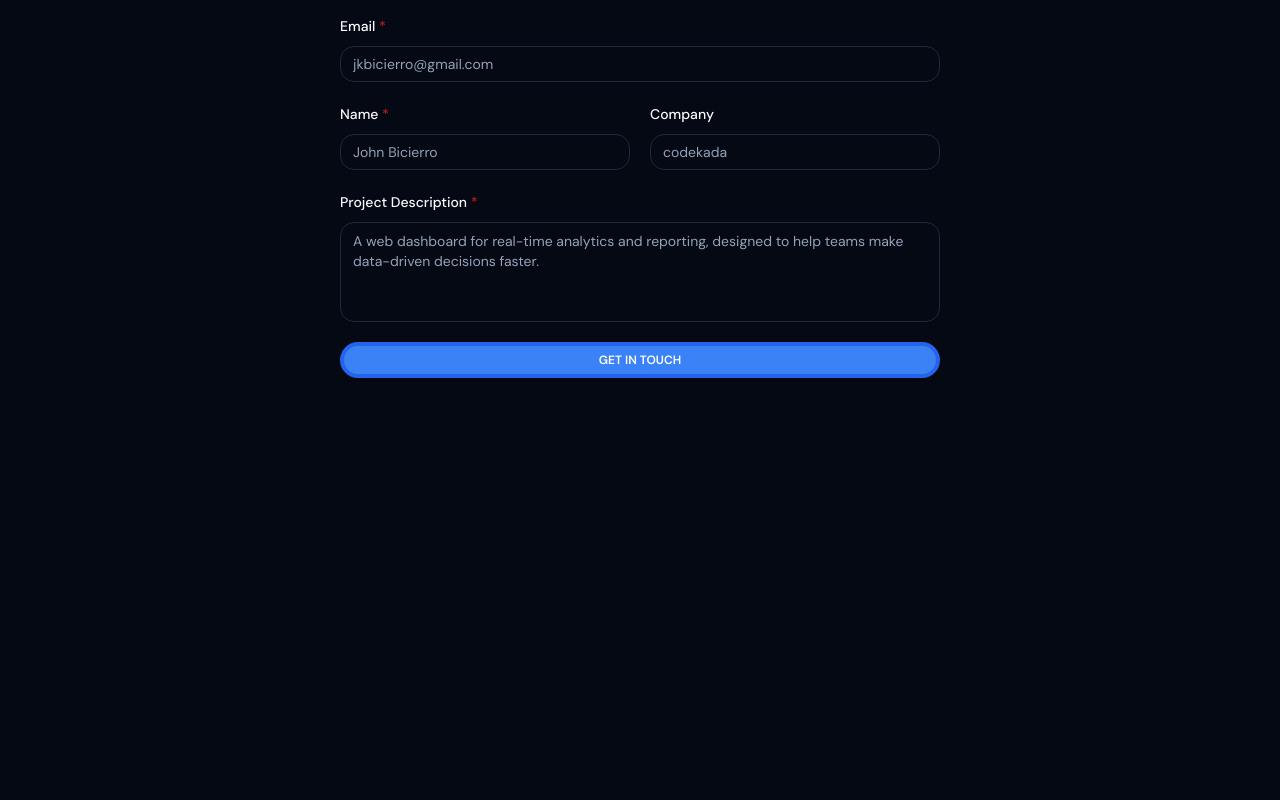
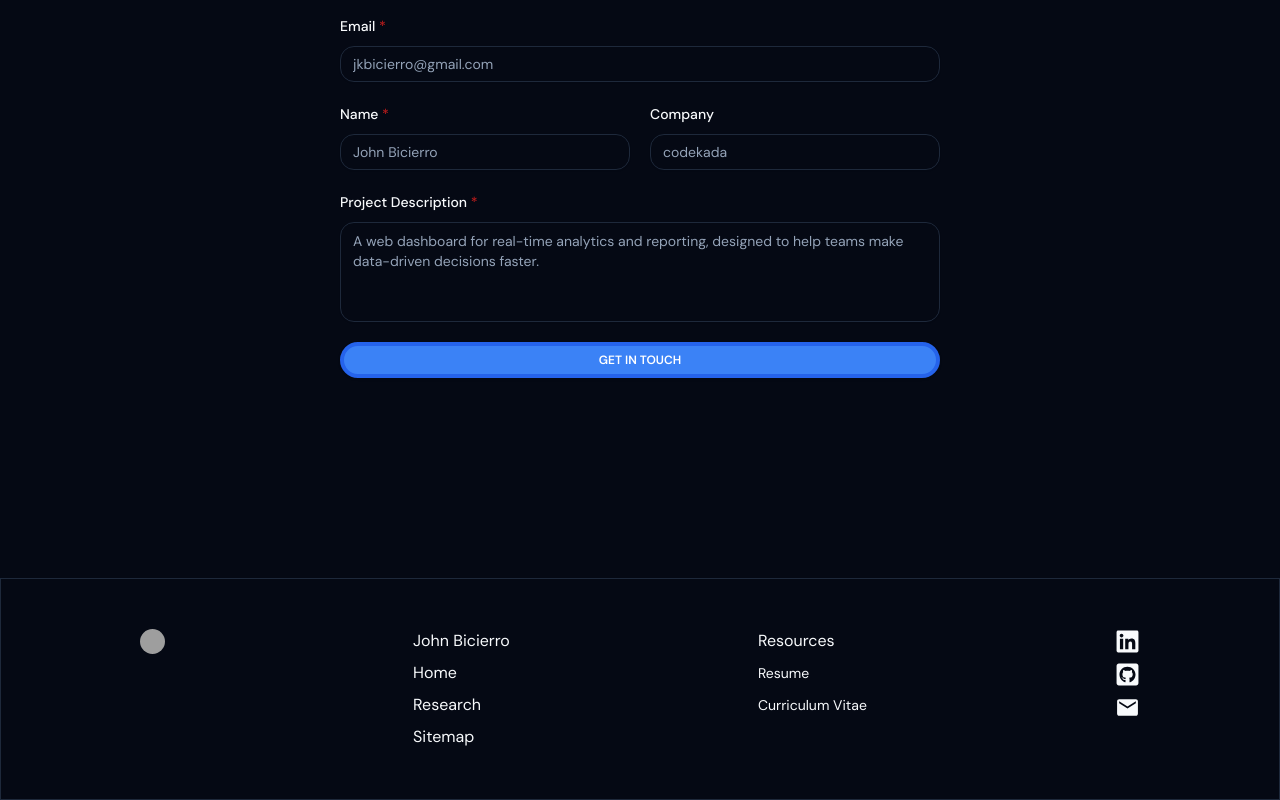
Before and after one commit to jkbicierro/next-portfolio, a Next.js app: page / in a window 1280 px wide. Shown: the part 6758-7558 px from the top of the page. Before the commit the page ends 7336 px from the top, so only its background shows below. Built offline with nearby package versions, Linux system fonts and the light colour scheme; grey boxes are pictures that could not be loaded.

Commit message:
feat: implement footer component with navigation and social links

```diff
--- a/src/components/block/footer.tsx
+++ b/src/components/block/footer.tsx
@@ -1,5 +1,57 @@
 import React from "react";
+import { Avatar, AvatarFallback, AvatarImage } from "../ui/avatar";
+import { FaGithubSquare, FaLinkedin } from "react-icons/fa";
+import { MdEmail } from "react-icons/md";
+import Link from "next/link";
 
 export default function Footer() {
-  return <footer></footer>;
+  return (
+    <footer className="w-full border flex justify-center">
+      <div className="py-[50px] w-[1000px]">
+        <div className="flex justify-between">
+          <Avatar className="w-[25px] h-[25px]">
+            <AvatarImage
+              src="https://github.com/jkbicierro.png"
+              alt="John Bicierro"
+            />
+            <AvatarFallback>JB</AvatarFallback>
+          </Avatar>
+
+          {/* Navigation */}
+          <div className="flex flex-col gap-2">
+            <span>John Bicierro</span>
+            <Link href="#">Home</Link>
+            <Link href="#">Research</Link>
+            <Link href="#">Sitemap</Link>
+          </div>
+
+          {/* Resources */}
+          <div className="flex flex-col gap-2">
+            <span>Resources</span>
+            <Link href="#">
+              <small>Resume</small>
+            </Link>
+            <Link href="#">
+              <small>Curriculum Vitae</small>
+            </Link>
+          </div>
+
+          <div className="flex flex-col gap-2">
+            <Link
+              href="https://www.linkedin.com/in/jkbicierro/"
+              target="_blank"
+            >
+              <FaLinkedin size={25} />
+            </Link>
+            <Link href="https://github.com/jkbicierro" target="_blank">
+              <FaGithubSquare size={25} />
+            </Link>
+            <a href="mailto:jkbicierro@gmail.com">
+              <MdEmail size={25} />
+            </a>
+          </div>
+        </div>
+      </div>
+    </footer>
+  );
 }
```
